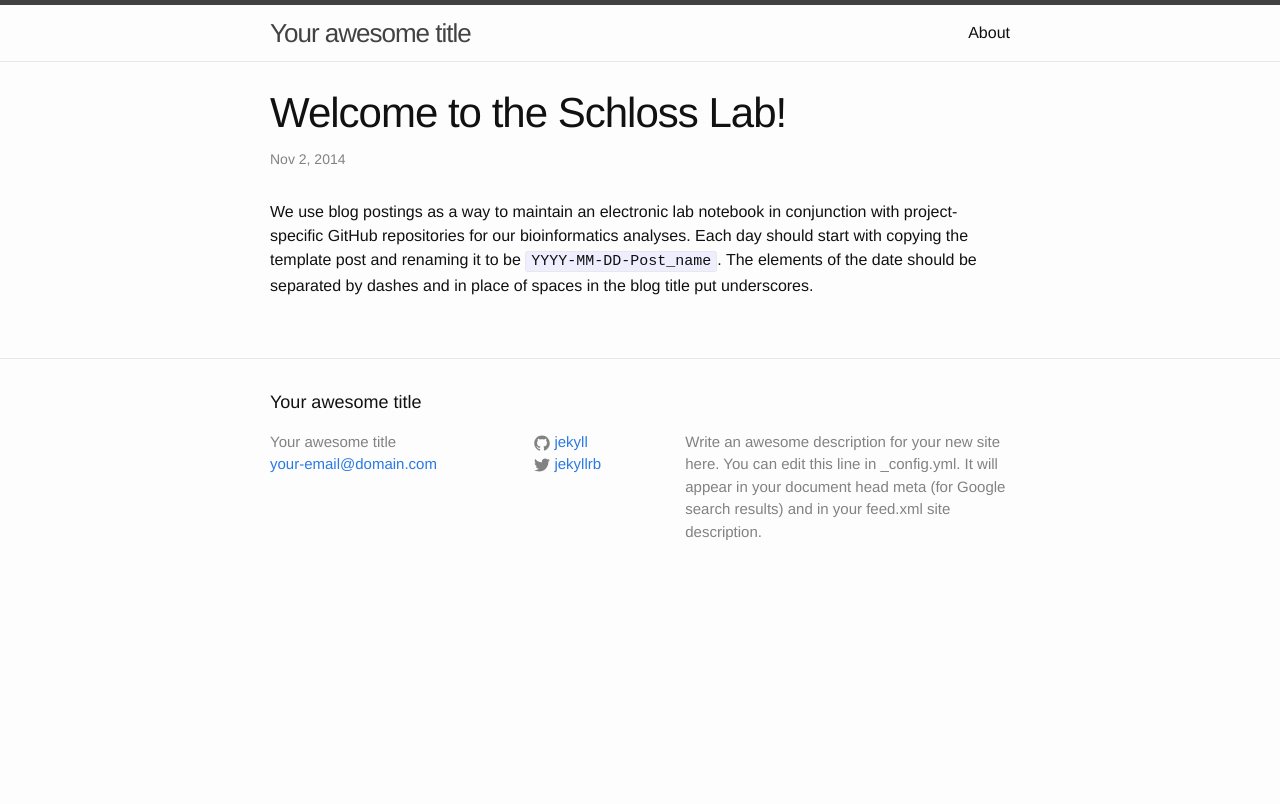
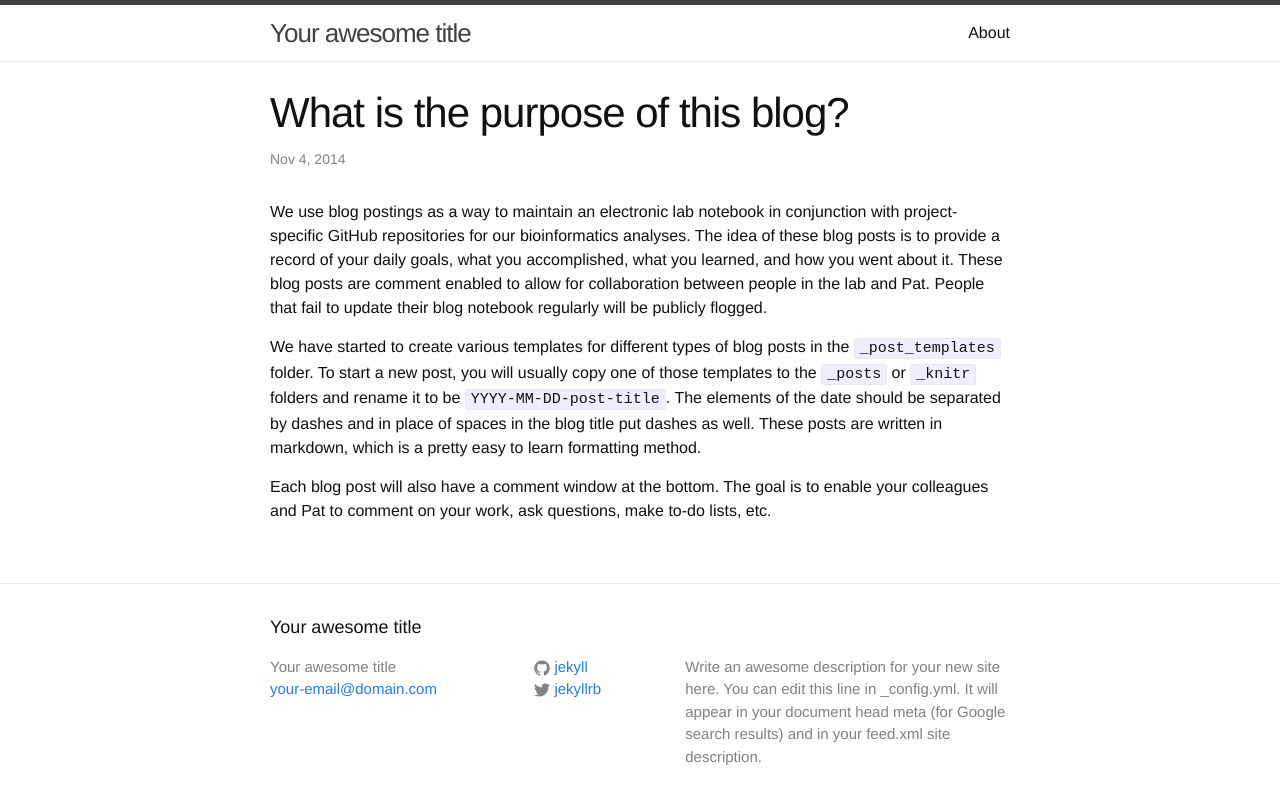
Before and after one commit to nbaxter13/nbaxter13.github.io, a Jekyll site: the page built from _posts/2014-11-02-welcome-to-the-schloss-lab.md, in a window 1280 px wide. Shown: the top 804 px of the page. Built offline with Jekyll 4.4.1, drawn with Linux system fonts in a browser that asks for light colours.

Commit message:
Fleshed out content

```diff
--- a/_posts/2014-11-02-welcome-to-the-schloss-lab.md
+++ b/_posts/2014-11-02-welcome-to-the-schloss-lab.md
@@ -1,11 +1,25 @@
 ---
 layout: post
-title:  "Welcome to the Schloss Lab!"
-date:   2014-11-02
+title:  "What is the purpose of this blog?"
+date:   2014-11-04
+comments: true
 ---
 
 We use blog postings as a way to maintain an electronic lab notebook in
 conjunction with project-specific GitHub repositories for our bioinformatics
-analyses. Each day should start with copying the template post and renaming it
-to be `YYYY-MM-DD-Post_name`. The elements of the date should be separated
-by dashes and in place of spaces in the blog title put underscores.
+analyses. The idea of these blog posts is to provide a record of your  daily
+goals, what you accomplished, what you learned, and how you went about it. These
+blog posts are comment enabled to allow for collaboration between people in the
+lab and Pat. People that fail to update their blog notebook regularly will be
+publicly flogged.
+
+We have started to create various templates for different types of blog
+posts in the `_post_templates` folder. To start a new post, you will usually
+copy one of those templates to the `_posts` or `_knitr` folders and rename it to
+be `YYYY-MM-DD-post-title`. The elements of the date should be separated by
+dashes and in place of spaces in the blog title put dashes as well. These posts
+are written in markdown, which is a pretty easy to learn formatting method.
+
+Each blog post will also have a comment window at the bottom. The goal is to
+enable your colleagues and Pat to comment on your work, ask questions, make
+to-do lists, etc.
```
